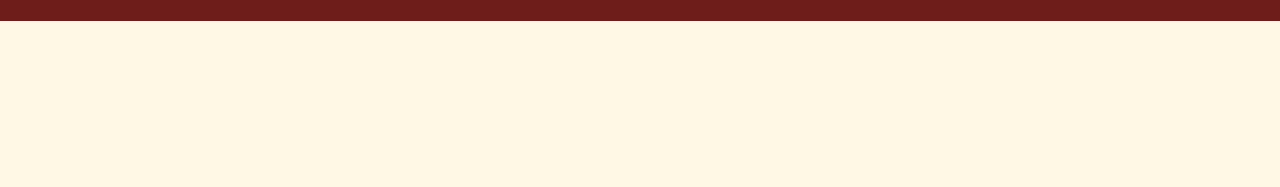
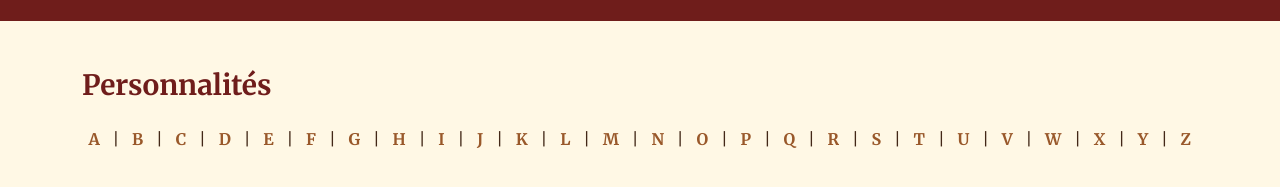
Before and after one commit to LuckyFox31/LesFemmesEtLInformatique, a plain HTML site: page index.html in a window 1280 px wide. Shown: the part 87-274 px from the top of the page. Drawn offline with nearby package versions, Linux system fonts and the light colour scheme.

Commit message:
add navbar

```diff
--- a/index.html
+++ b/index.html
@@ -58,5 +58,65 @@
 				</div>
 			</nav>
 		</header>
+
+		<main class="container-lg mt-5">
+			<header>
+				<h1 class="fs-2 fw-bold text-wine mt-5 mb-4 fs-3">Personnalités</h1>
+				<div class="d-flex justify-content-around">
+				<a href="#" class="link text-decoration-none text-coffee fw-bold">A</a>
+					<p>|</p>
+				<a href="#" class="link text-decoration-none text-coffee fw-bold">B</a>
+					<p>|</p>
+				<a href="#" class="link text-decoration-none text-coffee fw-bold">C</a>
+					<p>|</p>
+				<a href="#" class="link text-decoration-none text-coffee fw-bold">D</a>
+					<p>|</p>
+				<a href="#" class="link text-decoration-none text-coffee fw-bold">E</a>
+					<p>|</p>
+				<a href="#" class="link text-decoration-none text-coffee fw-bold">F</a>
+					<p>|</p>
+				<a href="#" class="link text-decoration-none text-coffee fw-bold">G</a>
+					<p>|</p>
+				<a href="#" class="link text-decoration-none text-coffee fw-bold">H</a>
+					<p>|</p>
+				<a href="#" class="link text-decoration-none text-coffee fw-bold">I</a>
+					<p>|</p>
+				<a href="#" class="link text-decoration-none text-coffee fw-bold">J</a>
+					<p>|</p>
+				<a href="#" class="link text-decoration-none text-coffee fw-bold">K</a>
+					<p>|</p>
+				<a href="#" class="link text-decoration-none text-coffee fw-bold">L</a>
+					<p>|</p>
+				<a href="#" class="link text-decoration-none text-coffee fw-bold">M</a>
+					<p>|</p>
+				<a href="#" class="link text-decoration-none text-coffee fw-bold">N</a>
+					<p>|</p>
+				<a href="#" class="link text-decoration-none text-coffee fw-bold">O</a>
+					<p>|</p>
+				<a href="#" class="link text-decoration-none text-coffee fw-bold">P</a>
+					<p>|</p>
+				<a href="#" class="link text-decoration-none text-coffee fw-bold">Q</a>
+					<p>|</p>
+				<a href="#" class="link text-decoration-none text-coffee fw-bold">R</a>
+					<p>|</p>
+				<a href="#" class="link text-decoration-none text-coffee fw-bold">S</a>
+					<p>|</p>
+				<a href="#" class="link text-decoration-none text-coffee fw-bold">T</a>
+					<p>|</p>
+				<a href="#" class="link text-decoration-none text-coffee fw-bold">U</a>
+					<p>|</p>
+				<a href="#" class="link text-decoration-none text-coffee fw-bold">V</a>
+					<p>|</p>
+				<a href="#" class="link text-decoration-none text-coffee fw-bold">W</a>
+					<p>|</p>
+				<a href="#" class="link text-decoration-none text-coffee fw-bold">X</a>
+					<p>|</p>
+				<a href="#" class="link text-decoration-none text-coffee fw-bold">Y</a>
+					<p>|</p>
+				<a href="#" class="link text-decoration-none text-coffee fw-bold">Z</a>
+			</div>
+			</header>
+
+		</main>
 	</body>
 </html>
```
